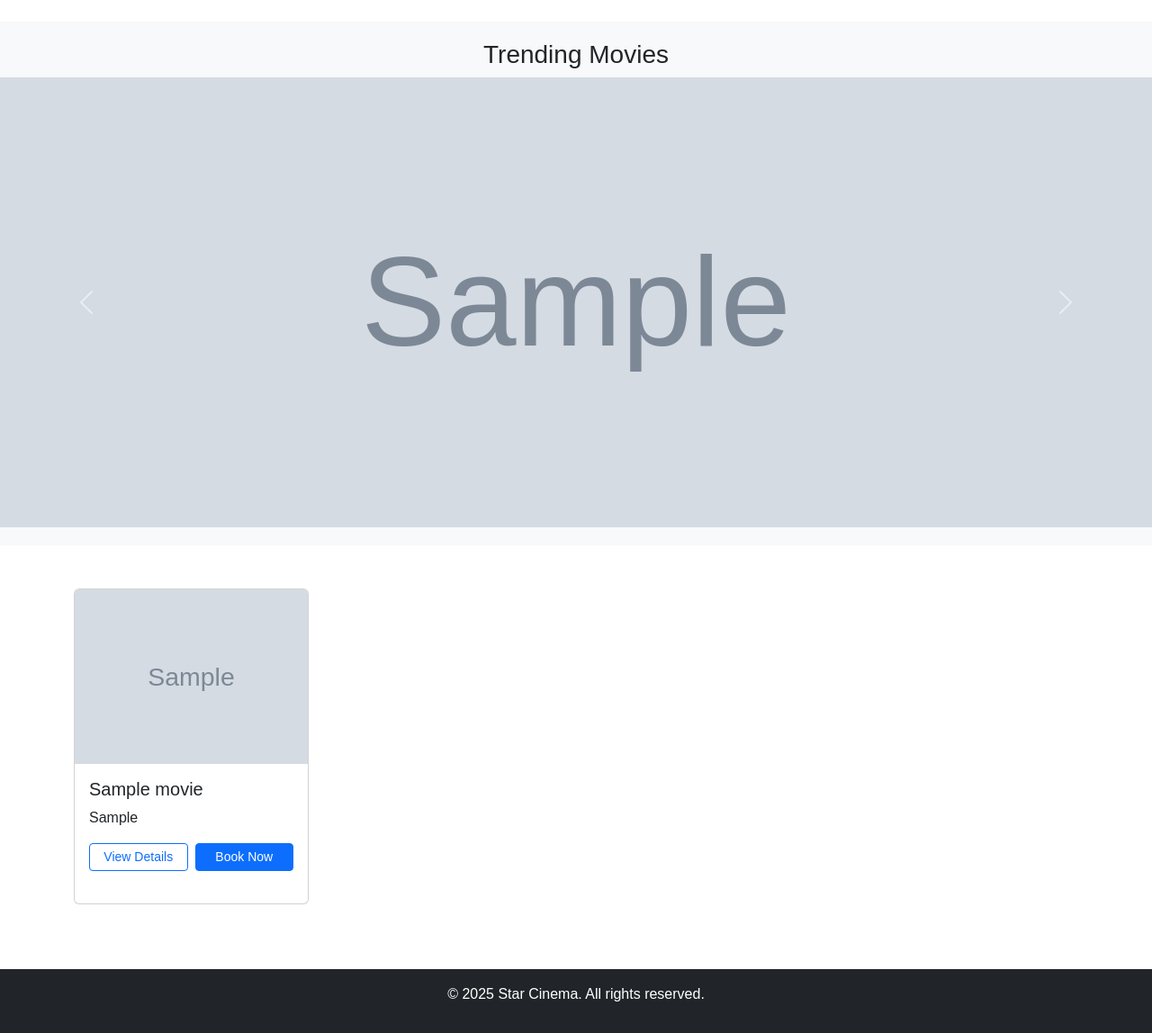
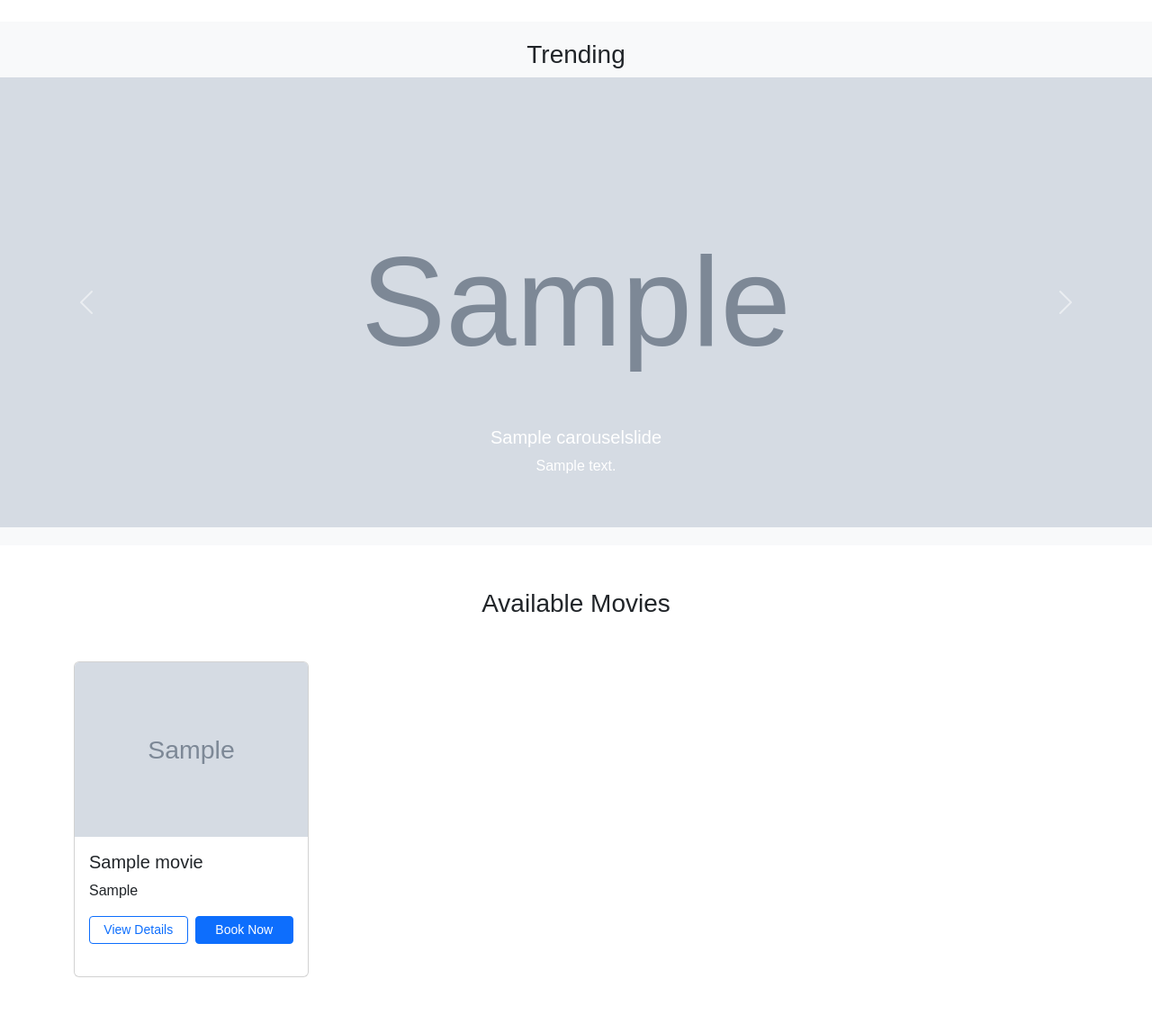
Before and after one commit to krishna3052002/Star_cinema, a Django app: page / in a window 1280 px wide. Shown: the part 132-1280 px from the top of the page at 90% size. Run offline with Django 5.2, Linux system fonts and the light colour scheme; tables that the repository leaves empty hold one stand-in row (values such as "Sample post"); grey boxes marked "Sample" are stand-in pictures.

Commit message:
Homepage 30% done

```diff
--- a/star_cinema_app/admin.py
+++ b/star_cinema_app/admin.py
@@ -1,6 +1,7 @@
 from django.contrib import admin
 from .models import Movie, Theater, Show_Table
-
+from .models import CarouselSlide
 admin.site.register(Movie)
 admin.site.register(Theater)
 admin.site.register(Show_Table)
+admin.site.register(CarouselSlide)
--- a/star_cinema_app/models.py
+++ b/star_cinema_app/models.py
@@ -27,3 +27,11 @@ class Show_Table(models.Model):
 
     def __str__(self):
         return f"{self.movie.title} at {self.theater.name} on {self.show_date}"
+
+class CarouselSlide(models.Model):
+    title = models.CharField(max_length=255)
+    image = models.ImageField(upload_to='carousel/')
+    description = models.TextField(blank=True)
+
+    def __str__(self):
+        return self.title
--- a/star_cinema_app/templates/star_cinema_app/home.html
+++ b/star_cinema_app/templates/star_cinema_app/home.html
@@ -46,15 +46,20 @@
 </nav>
 
 <!-- Trending Movies Carousel -->
+<!-- Trending Carousel with Separate Images -->
 <section id="trending" class="my-4">
-    <h3 class="text-center">Trending Movies</h3>
-    {% if movies %}
+    <h3 class="text-center">Trending</h3>
     <div id="trendingCarousel" class="carousel slide" data-bs-ride="carousel">
         <div class="carousel-inner">
-            {% for movie in movies %}
+            {% for slide in slides %}
                 <div class="carousel-item {% if forloop.first %}active{% endif %}">
-                    <!-- ✅ Fixed image path -->
-                    <img src="{% static 'movies/' %}{{ movie.3 }}" class="d-block w-100" alt="{{ movie.1 }}" style="max-height: 500px; object-fit: cover;">
+                    <img src="{{ slide.image.url }}" class="d-block w-100" alt="{{ slide.title }}">
+                    {% if slide.description %}
+                    <div class="carousel-caption d-none d-md-block">
+                        <h5>{{ slide.title }}</h5>
+                        <p>{{ slide.description }}</p>
+                    </div>
+                    {% endif %}
                 </div>
             {% endfor %}
         </div>
@@ -65,12 +70,11 @@
             <span class="carousel-control-next-icon" aria-hidden="true"></span>
         </button>
     </div>
-    {% else %}
-        <p class="text-center">No trending movies available.</p>
-    {% endif %}
 </section>
 
+
 <!-- Movie Cards Section -->
+<h3 class="text-center mt-5">Available Movies</h3>
 <section id="movies" class="my-5">
     <div class="container">
         <div class="row">
--- a/star_cinema_app/views.py
+++ b/star_cinema_app/views.py
@@ -8,6 +8,7 @@ def home(request):
         cursor.execute("SELECT id, name FROM star_cinema_app_theater")
         theaters = cursor.fetchall()
 
+        # Load movies (filtered by theater)
         if theater_id:
             cursor.execute("""
                 SELECT m.id, m.title, m.genre, m.poster_image, t.name AS theater_name, s.show_time
@@ -23,11 +24,15 @@ def home(request):
                 JOIN star_cinema_app_show_table s ON m.id = s.movie_id
                 JOIN star_cinema_app_theater t ON t.id = s.theater_id
             """)
+        movies = cursor.fetchall()
 
-        movies = cursor.fetchall()
+    # Load Carousel Slides
+    from .models import CarouselSlide
+    slides = CarouselSlide.objects.all()
 
     context = {
         'theaters': theaters,
         'movies': movies,
+        'slides': slides,
     }
     return render(request, 'star_cinema_app/home.html', context)
--- a/static/css/styles.css
+++ b/static/css/styles.css
@@ -20,3 +20,7 @@ footer {
     color: #efeded;
     background-color: #ca1f1f;
 }
+.carousel-inner img {
+    height: 500px;
+    object-fit: cover;
+}
```
Also changed, not shown: media/carousel/Inception_trend.jpg (added), media/carousel/avengers_trend.jpg (added), media/carousel/infinity_trend.jpg (added), star_cinema_app/migrations/0002_carouselslide.py (added).
